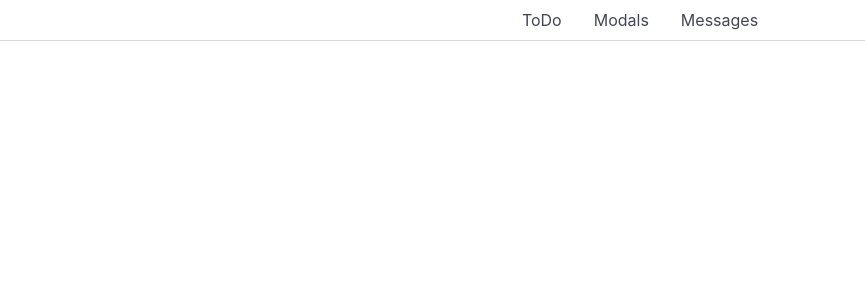
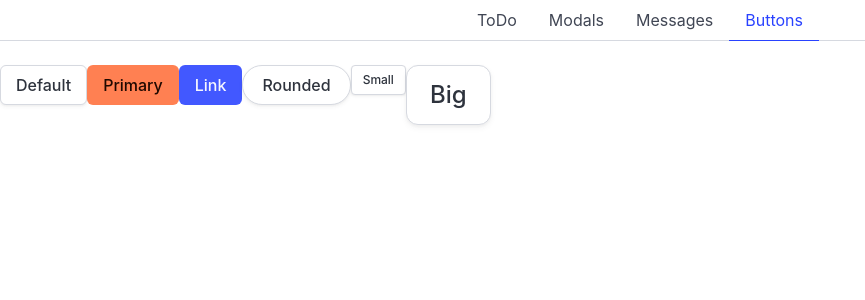
Before and after one commit to MustLuikH7/Learnnode, a Vue app: page /buttons in a window 1280 px wide. Shown: the top 300 px of the page, without its empty margins (0-865 px from the left). Built offline with nearby package versions, Linux system fonts and the light colour scheme.

Commit message:
add button element

```diff
--- /dev/null
+++ b/src/Components/Button.vue
@@ -0,0 +1,43 @@
+<script setup>
+let props = defineProps({
+    color: {
+        type: String,
+        validator(value) {
+            return [
+                'primary',
+                'link',
+            ].includes(value)
+        }
+    },
+    size: {
+        type: String,
+        validator(value) {
+            return [
+                'small',
+                'large',
+            ].includes(value)
+        }
+    },
+    rounded: {
+        type: Boolean,
+        default: false,
+    }
+})
+
+let classes = ""
+if (props.color) {
+    classes += ' is-' + props.color
+}
+if (props.size) {
+    classes += ' is-' + props.size
+}
+if (props.rounded) {
+    classes += ' is-rounded'
+}
+</script>
+
+<template>
+    <button class="button" :class="classes">
+        <slot></slot>
+    </button>
+</template>
--- a/src/Components/Message.vue
+++ b/src/Components/Message.vue
@@ -2,7 +2,6 @@
 let props = defineProps({
     title: {
         type: String,
-        //required: true
     },
     color: {
         type: String,
--- /dev/null
+++ b/src/Pages/Buttons.vue
@@ -0,0 +1,13 @@
+<script setup>
+import Button from '../Components/Button.vue';
+</script>
+
+<template>
+    <Button>Default</Button>
+    <Button color="primary">Primary</Button>
+    <Button color="link">Link</Button>
+    <Button rounded="true">Rounded</Button>
+    <Button size="small">Small</Button>
+    <Button size="large">Big</Button>
+
+</template>
--- a/src/index.js
+++ b/src/index.js
@@ -9,11 +9,13 @@ import {
 import ToDo from "./Pages/ToDo.vue";
 import Modals from "./Pages/Modals.vue";
 import Messages from "./Pages/Messages.vue";
+import Buttons from "./Pages/Buttons.vue";
 
 const routes = [
   { path: "/", component: ToDo, name: "ToDo" },
   { path: "/modals", component: Modals, name: "Modals" },
   { path: "/messages", component: Messages, name: "Messages" },
+  { path: "/buttons", component: Buttons, name: "Buttons" },
 ];
 
 export const router = createRouter({
```
